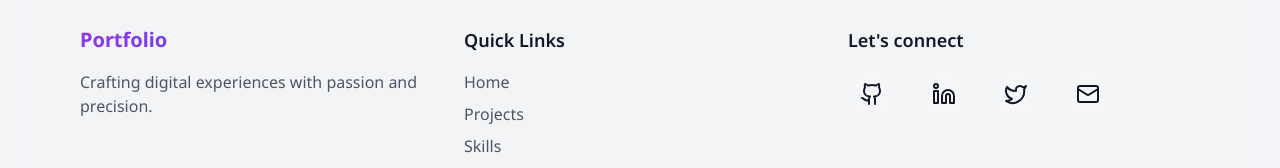
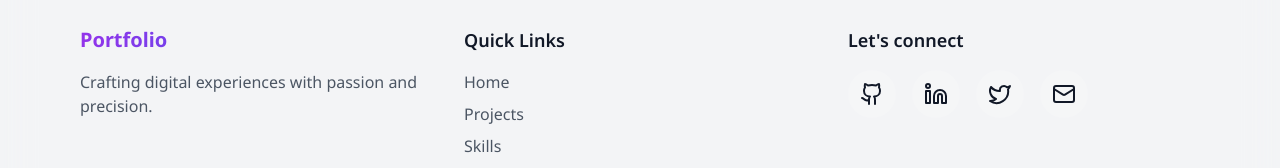
Before and after one commit to hervezossou/hervezossou.dev, a React (Vite) app: page / in a window 1280 px wide. Shown: the part 4635-4803 px from the top of the page. Built offline with nearby package versions, Linux system fonts and the light colour scheme.

Commit message:
Fix social link vertical alignment

```diff
--- a/src/components/organisms/Footer.tsx
+++ b/src/components/organisms/Footer.tsx
@@ -1,6 +1,6 @@
 import { motion } from "motion/react"
-import SocialLinks from "../molecules/SocialLinks"
-import { Heart } from "lucide-react"
+import SocialLink from "../atoms/SocialLink"
+import { Heart, Github, Linkedin, Twitter, Mail } from "lucide-react"
 
 export default function Footer () {
     const currentYear = new Date().getFullYear()
@@ -37,7 +37,17 @@ export default function Footer () {
                     {/* Social Links */}
                     <div className="space-y-4">
                         <h4 className="text-lg font-semibold">Let's connect</h4>
-                        <SocialLinks />
+                        <motion.div
+                            className="flex space-x-4"
+                            initial={{ opacity: 0 }}
+                            animate={{ opacity: 1 }}
+                            transition={{ delay: 0.4 }}
+                        >
+                            <SocialLink href="#" icon={<Github />} label="GitHub" />
+                            <SocialLink href="#" icon={<Linkedin />} label="LinkedIn" />
+                            <SocialLink href="#" icon={<Twitter />} label="Twitter" />
+                            <SocialLink href="#" icon={<Mail />} label="Email" />
+                        </motion.div>
                     </div>
                 </div>
                 {/* Copyright */}
```
